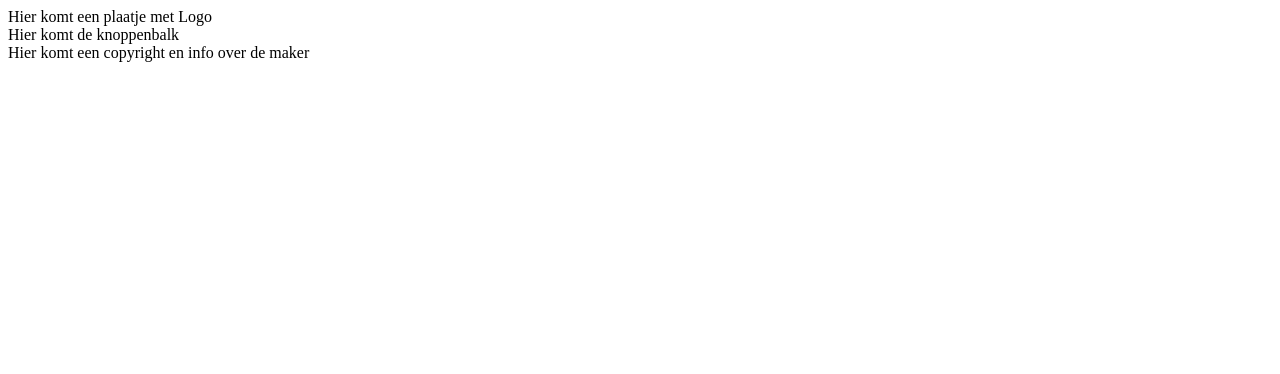
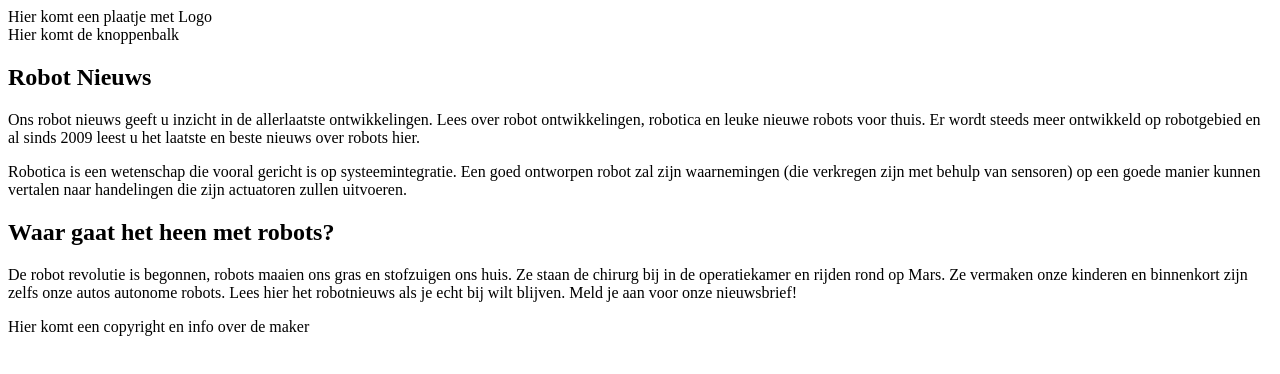
Before and after one commit to tjisse3v4/portfolio, a plain HTML site: page index.html in a window 1280 px wide. Drawn offline with Linux system fonts and the light colour scheme.

Commit message:
het heeft nu artikels.

```diff
--- a/index.html
+++ b/index.html
@@ -14,13 +14,23 @@
     </nav>
     <section>
         <article>
-
+            <h2>
+              Robot Nieuws
+            </h2>
+            <p>
+              Ons robot nieuws geeft u inzicht in de allerlaatste ontwikkelingen. Lees over robot ontwikkelingen, robotica en leuke nieuwe robots voor thuis. Er wordt steeds meer ontwikkeld op robotgebied en al sinds 2009 leest u het laatste en beste nieuws over robots hier.
+            </p>
+            <p>
+              Robotica is een wetenschap die vooral gericht is op systeemintegratie. Een goed ontworpen robot zal zijn waarnemingen (die verkregen zijn met behulp van sensoren) op een goede manier kunnen vertalen naar handelingen die zijn actuatoren zullen uitvoeren.
+            </p>
         </article>
         <article>
-
-        </article>
-        <article>
-
+            <h2>
+              Waar gaat het heen met robots?
+            </h2>
+            <p>
+              De robot revolutie is begonnen, robots maaien ons gras en stofzuigen ons huis. Ze staan de chirurg bij in de operatiekamer en rijden rond op Mars. Ze vermaken onze kinderen en binnenkort zijn zelfs onze autos autonome robots. Lees hier het robotnieuws als je echt bij wilt blijven. Meld je aan voor onze nieuwsbrief!
+            </p>
         </article>
     </section>
     <footer>
```
